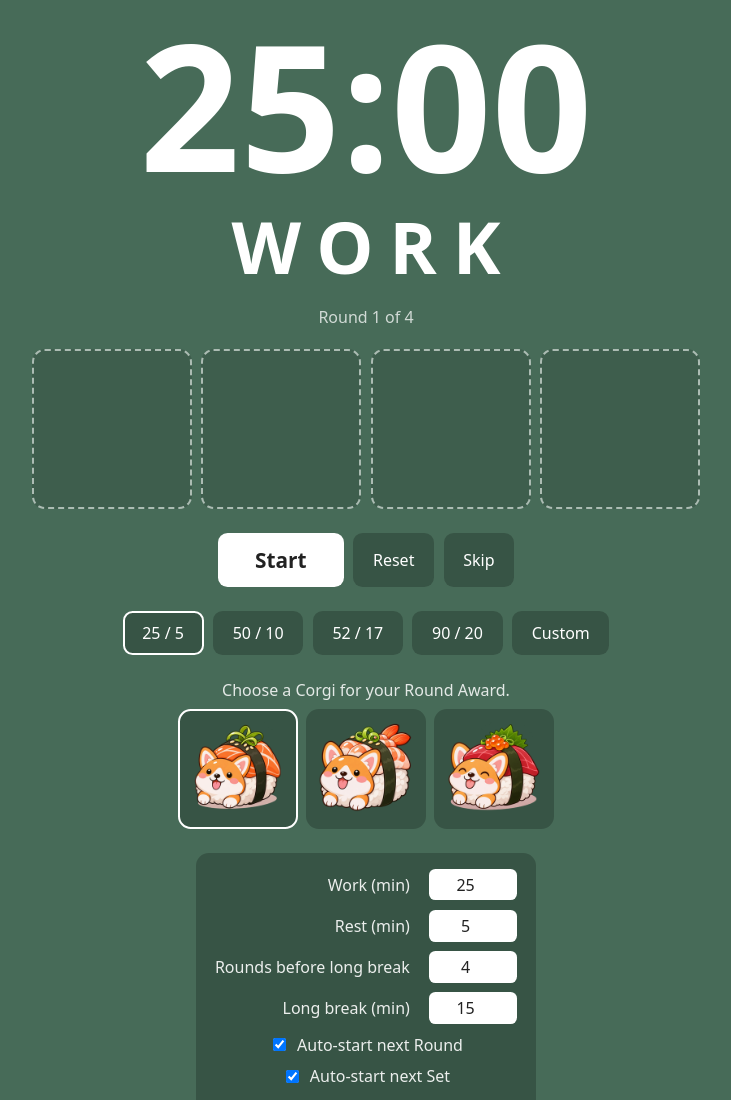
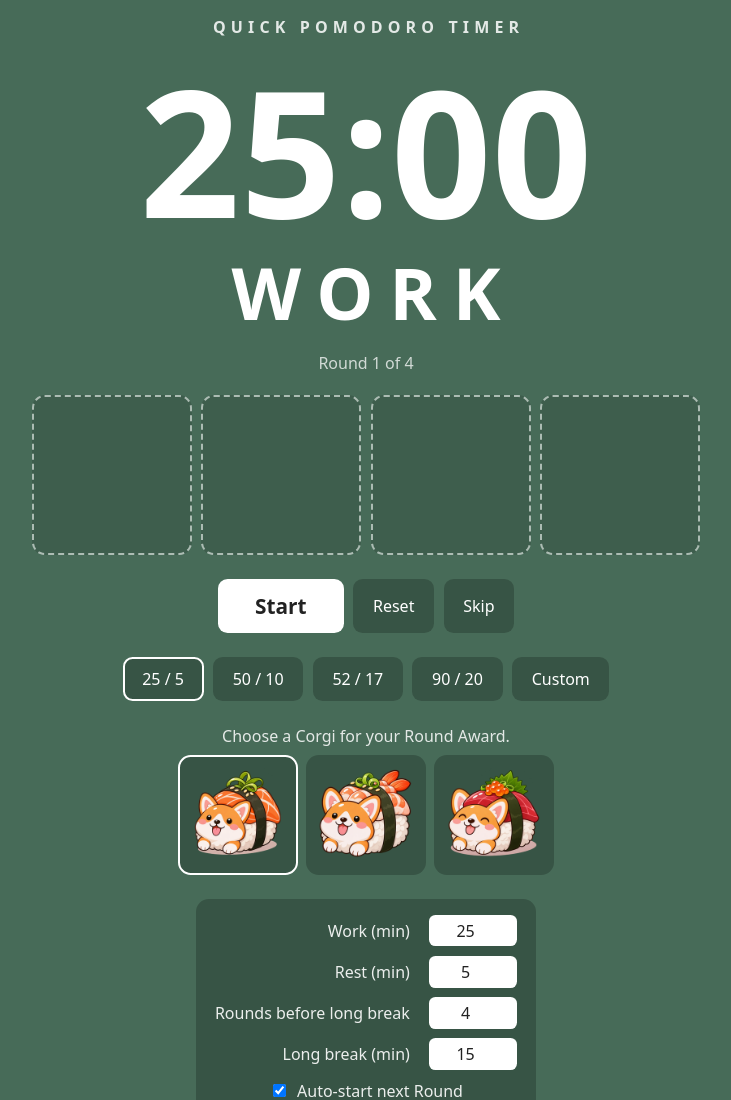
Before and after one commit to phluschott/pomodoro, a plain HTML site: page index.html in a window 1280 px wide. Shown: the top 1100 px of the page, without its empty margins (274-1005 px from the left). Drawn offline with Linux system fonts and the light colour scheme.

Commit message:
Add Quick Pomodoro Timer page title and metadata
Co-Authored-By: Claude Sonnet 5.5 <noreply@anthropic.com>
Claude-Session: https://claude.ai/code/session_01UWgJm7Jt1X2hnQ8MryEapj

```diff
--- a/index.html
+++ b/index.html
@@ -3,7 +3,13 @@
 <head>
 <meta charset="utf-8">
 <meta name="viewport" content="width=device-width, initial-scale=1">
-<title>Pomodoro</title>
+<title>Quick Pomodoro Timer</title>
+<meta name="description" content="Quick Pomodoro Timer: pick a work/rest split or set your own, track Rounds and Sets, and collect Round Awards.">
+<meta name="application-name" content="Quick Pomodoro Timer">
+<meta property="og:type" content="website">
+<meta property="og:title" content="Quick Pomodoro Timer">
+<meta property="og:description" content="Pick a work/rest split or set your own, track Rounds and Sets, and collect Round Awards.">
+<meta name="apple-mobile-web-app-title" content="Quick Pomodoro Timer">
 <style>
   /* ---- Themes -----------------------------------------------------------
      Applied to <body data-theme="N"> and to each swatch button, so a swatch
@@ -56,6 +62,11 @@
   body[data-phase="rest"] { background: var(--bg-rest); --fg: var(--fg-rest); --ring: var(--fg-rest); }
   body[data-phase="long"] { background: var(--bg-long); --fg: var(--fg-long); --ring: var(--fg-long); }
 
+  #title {
+    margin: 0; font-size: clamp(.75rem, 2.4vw, 1rem); font-weight: 700;
+    letter-spacing: .32em; text-indent: .32em; text-transform: uppercase;
+    text-align: center; opacity: .85;
+  }
   #phase {
     font-size: clamp(2rem, min(9vw, 9vh), 4.5rem); font-weight: 800;
     letter-spacing: .22em; text-indent: .22em;   /* indent balances the trailing letter-space */
@@ -148,7 +159,7 @@
   /* Compact mode: just the clock and a round pause/play button */
   @media (max-width: 340px), (max-height: 300px) {
     body { gap: min(3vh, 3vw); padding: 0; overflow: hidden; justify-content: center; }
-    #phase, #round, #reset, #skip, #presets, #themes, #settings, #tray, #rewards, #help { display: none; }
+    #title, #phase, #round, #reset, #skip, #presets, #themes, #settings, #tray, #rewards, #help { display: none; }
     #time { font-size: min(27vw, 40vh); }
     #start {
       width: min(24vw, 28vh); height: min(24vw, 28vh);
@@ -163,6 +174,7 @@
 </style>
 </head>
 <body data-phase="work" data-theme="1">
+  <h1 id="title">Quick Pomodoro Timer</h1>
   <div id="time" role="timer" aria-live="off">25:00</div>
   <div id="phase" aria-live="polite">Work</div>
   <div id="round"></div>
@@ -326,7 +338,7 @@
     els.start.querySelector(".lbl").textContent = label;
     els.start.setAttribute("aria-label", label);
     document.body.dataset.running = running;
-    document.title = `${t} · ${LABEL[phase]}`;
+    document.title = `${t} · ${LABEL[phase]} · Quick Pomodoro Timer`;
   }
 
   function loop() {
```
